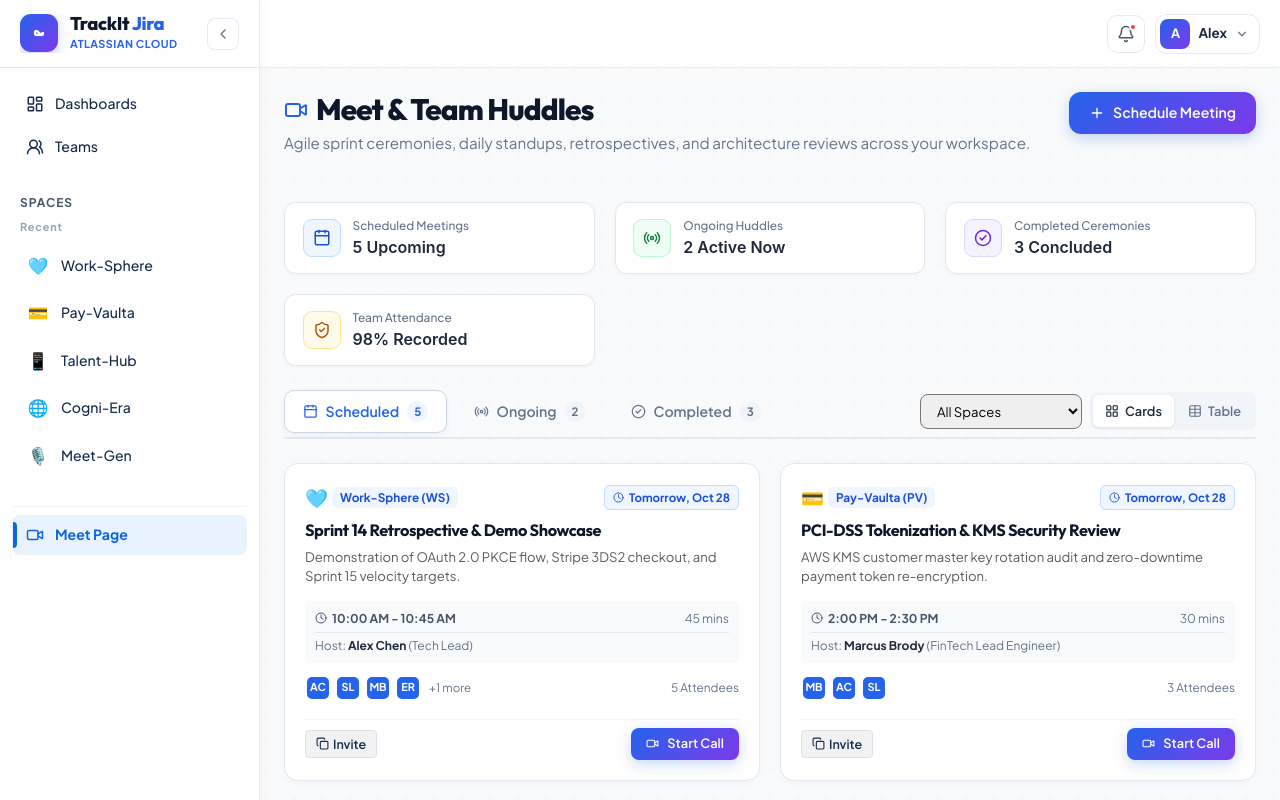
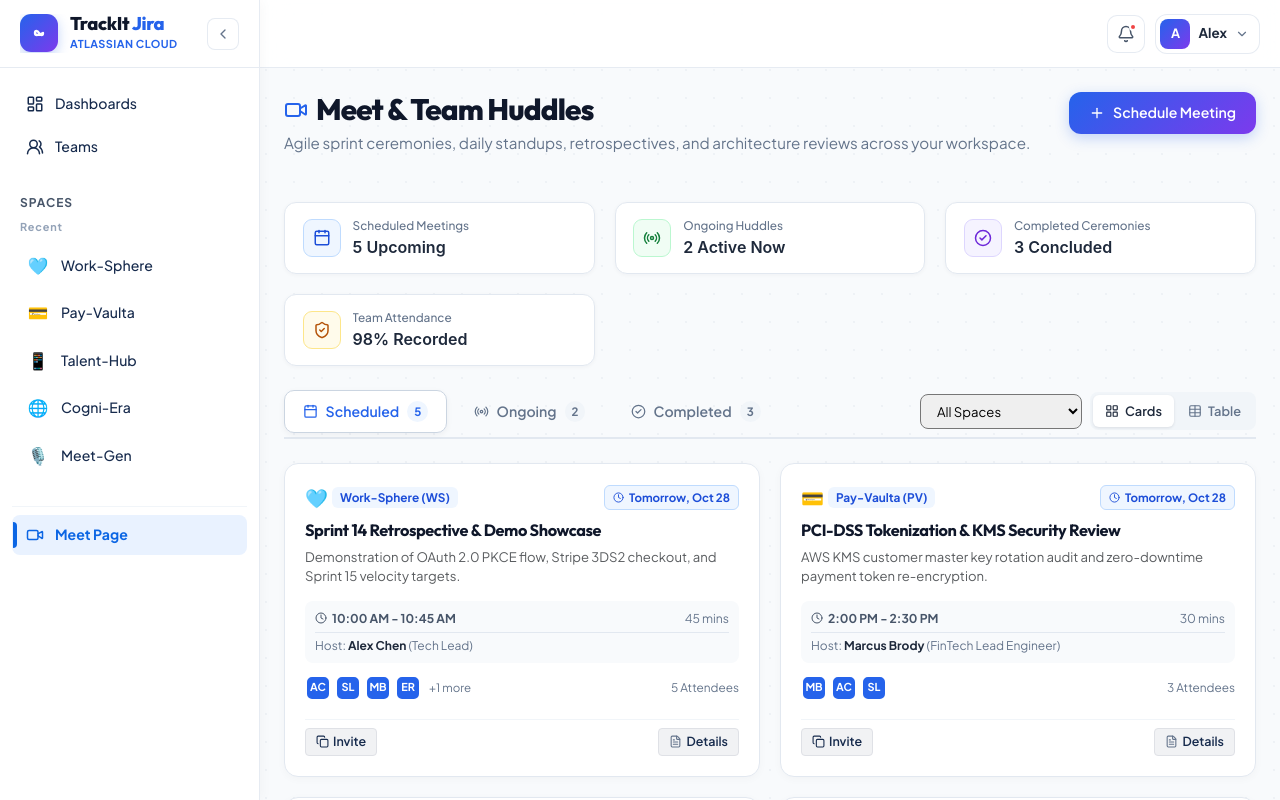
Before and after one commit to siva2357/Habit-Tracker, a React (Vite) app in the folder frontend/: page /meet in a window 1280 px wide. Shown: the top 800 px of the page. Built offline with nearby package versions, Linux system fonts and the light colour scheme.

Commit message:
made css cnaes to te paes

```diff
--- a/frontend/src/pages/MeetPage.jsx
+++ b/frontend/src/pages/MeetPage.jsx
@@ -608,7 +608,7 @@ export default function MeetPage() {
                       <FileText size={13} color="#2563eb" />
                       <span>Summary</span>
                     </button>
-                  ) : (
+                  ) : meeting.category === 'ongoing' ? (
                     <button
                       type="button"
                       className="page-action-btn-primary"
@@ -616,7 +616,16 @@ export default function MeetPage() {
                       onClick={() => setActiveCallModal(meeting)}
                     >
                       <Video size={13} />
-                      <span>{meeting.category === 'ongoing' ? 'Join Call' : 'Start Call'}</span>
+                      <span>Join Call</span>
+                    </button>
+                  ) : (
+                    <button
+                      type="button"
+                      className="jira-fast-create-btn"
+                      onClick={() => setViewNotesMeeting(meeting)}
+                    >
+                      <FileText size={13} color="#64748b" />
+                      <span>Details</span>
                     </button>
                   )}
                 </div>
@@ -730,7 +739,7 @@ export default function MeetPage() {
                           <FileText size={12} color="#2563eb" />
                           <span>Notes</span>
                         </button>
-                      ) : (
+                      ) : meeting.category === 'ongoing' ? (
                         <button
                           type="button"
                           className="page-action-btn-primary"
@@ -738,7 +747,16 @@ export default function MeetPage() {
                           onClick={() => setActiveCallModal(meeting)}
                         >
                           <Video size={12} />
-                          <span>{meeting.category === 'ongoing' ? 'Join' : 'Start'}</span>
+                          <span>Join</span>
+                        </button>
+                      ) : (
+                        <button
+                          type="button"
+                          className="jira-fast-create-btn"
+                          onClick={() => setViewNotesMeeting(meeting)}
+                        >
+                          <FileText size={12} color="#64748b" />
+                          <span>Details</span>
                         </button>
                       )}
                     </div>
--- a/frontend/src/pages/UserPages.css
+++ b/frontend/src/pages/UserPages.css
@@ -44,8 +44,7 @@
 }
 
 .page-action-btn-primary:hover {
-  transform: translateY(-2px);
-  box-shadow: 0 6px 20px rgba(37, 99, 235, 0.35);
+  opacity: 0.94;
 }
 
 /* Stat Metric Cards */
@@ -72,8 +71,6 @@
 }
 
 .metric-glass-card:hover {
-  transform: translateY(-1px);
-  box-shadow: 0 4px 12px rgba(15, 23, 42, 0.06);
   border-color: #cbd5e1;
 }
 
@@ -514,8 +511,6 @@
 }
 
 .meet-ceremony-card:hover {
-  transform: translateY(-2px);
-  box-shadow: 0 6px 18px rgba(15, 23, 42, 0.08);
   border-color: #cbd5e1;
 }
 
```
